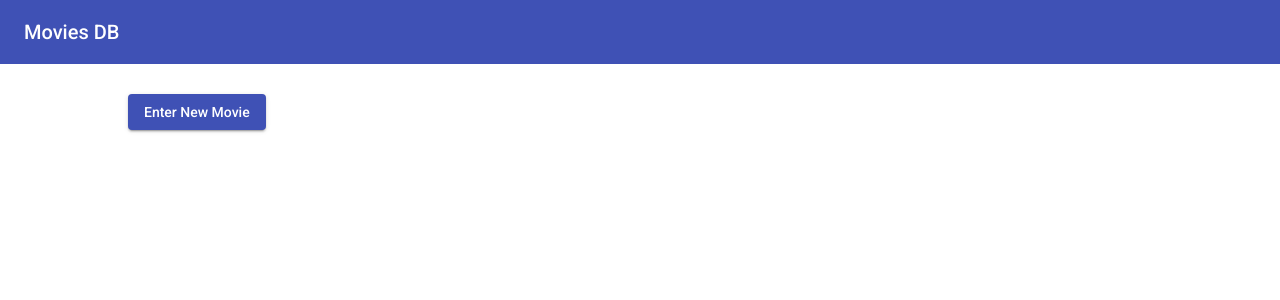
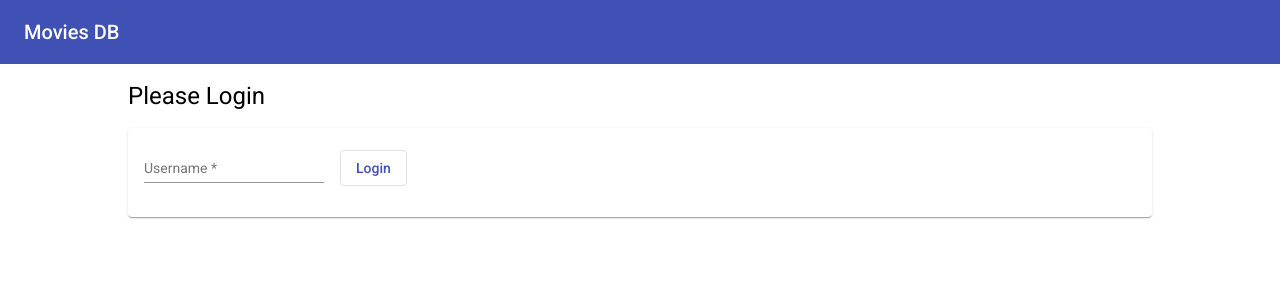
Before and after one commit to davix14/movies-app, an Angular app: page / in a window 1280 px wide. Shown: the top 300 px of the page. Built offline with nearby package versions, Linux system fonts and the light colour scheme; no server answers.

Commit message:
STABLE - Cleaned up the routes and added a login screen that forwards you to home after clicking login
Signed-off-by: David Juarez <jdavidjuarez95@gmail.com>

```diff
--- a/src/app/app-routing.module.ts
+++ b/src/app/app-routing.module.ts
@@ -4,12 +4,12 @@ import {CreateMovieComponent} from './create-movie/create-movie.component';
 import {ListMoviesComponent} from './list-movies/list-movies.component';
 import {AppHomeComponent} from './app-home/app-home.component';
 import {SearchComponent} from './search/search.component';
+import {LoginComponent} from './login/login.component';
 
 
 const routes: Routes = [
-  { path: '', component: AppHomeComponent},
-  { path: 'list', component: ListMoviesComponent },
-  { path: 'create', component: CreateMovieComponent },
+  { path: 'home', component: AppHomeComponent},
+  { path: '', component: LoginComponent },
   { path: 'search', component: SearchComponent }
 ];
 
--- a/src/app/app.module.ts
+++ b/src/app/app.module.ts
@@ -25,6 +25,8 @@ import {SearchResultsComponent} from './search/search-results/search-results.com
 import {SearchEntryComponent} from './search/search-entry/search-entry.component';
 import {MatGridListModule} from '@angular/material/grid-list';
 import {MatDialogModule, MatDialogRef} from '@angular/material/dialog';
+import { LoginComponent } from './login/login.component';
+import { LoginFormComponent } from './login/login-form/login-form.component';
 
 @NgModule({
   declarations: [
@@ -35,7 +37,9 @@ import {MatDialogModule, MatDialogRef} from '@angular/material/dialog';
     AppHomeComponent,
     SearchComponent,
     SearchResultsComponent,
-    SearchEntryComponent
+    SearchEntryComponent,
+    LoginComponent,
+    LoginFormComponent
   ],
   imports: [
     BrowserModule,
--- /dev/null
+++ b/src/app/login/login-form/login-form.component.css
@@ -0,0 +1,7 @@
+button {
+  margin-left: 1rem;
+}
+
+mat-card {
+  padding: 1rem;
+}
--- /dev/null
+++ b/src/app/login/login-form/login-form.component.html
@@ -0,0 +1,12 @@
+<mat-card>
+<form [formGroup]="loginForm" (submit)="onLogin(loginForm)">
+  <mat-form-field>
+    <mat-label>Username</mat-label>
+    <input matInput
+           type="text"
+           formControlName="username">
+    <mat-error *ngIf="loginForm.controls['username'].touched && loginForm.controls['username'].invalid">Username must be at least 3 characters long</mat-error>
+  </mat-form-field>
+  <button mat-stroked-button color="primary" type="submit">Login</button>
+</form>
+</mat-card>
--- /dev/null
+++ b/src/app/login/login-form/login-form.component.ts
@@ -0,0 +1,27 @@
+import { Component, OnInit } from '@angular/core';
+import {FormBuilder, FormGroup, Validators} from '@angular/forms';
+import {Router} from '@angular/router';
+
+@Component({
+  selector: 'app-login-form',
+  templateUrl: './login-form.component.html',
+  styleUrls: ['./login-form.component.css']
+})
+export class LoginFormComponent implements OnInit {
+  loginForm: FormGroup;
+
+  constructor(private fb: FormBuilder, public router: Router) { }
+
+  ngOnInit(): void {
+    this.loginForm = this.fb.group({
+      username: ['', [Validators.required, Validators.minLength(3)]]
+    });
+  }
+
+  onLogin(form: FormGroup) {
+    console.log(form);
+    this.router.navigate(['/home']);
+    return null;
+  }
+
+}
--- /dev/null
+++ b/src/app/login/login.component.html
@@ -0,0 +1,2 @@
+<h1>Please Login</h1>
+<app-login-form></app-login-form>
--- /dev/null
+++ b/src/app/login/login.component.ts
@@ -0,0 +1,15 @@
+import { Component, OnInit } from '@angular/core';
+
+@Component({
+  selector: 'app-login',
+  templateUrl: './login.component.html',
+  styleUrls: ['./login.component.css']
+})
+export class LoginComponent implements OnInit {
+
+  constructor() { }
+
+  ngOnInit(): void {
+  }
+
+}
```
Also changed, not shown: src/app/login/login.component.css (added), 2 other files (tests, documents, lock files or other folders).
